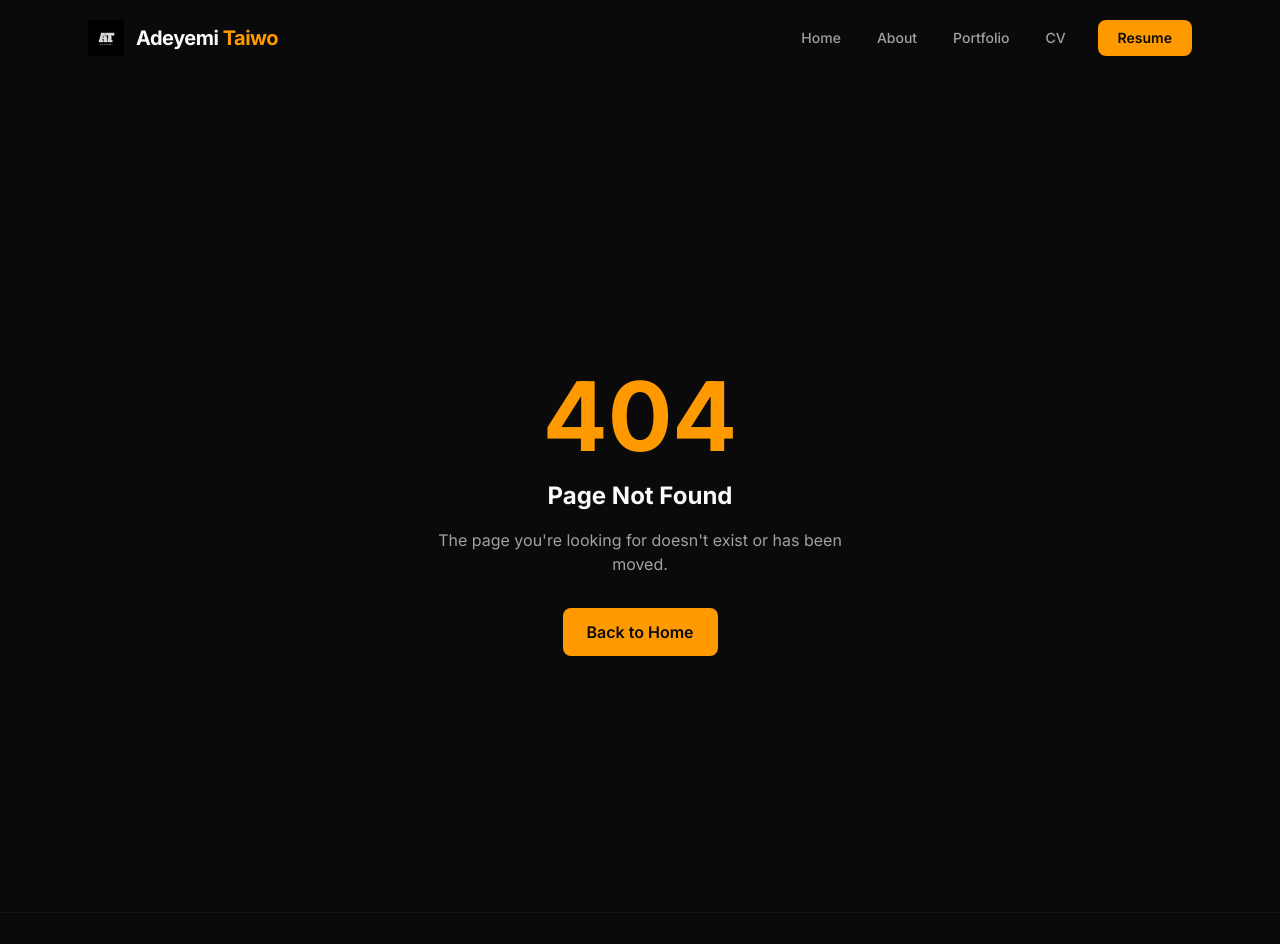
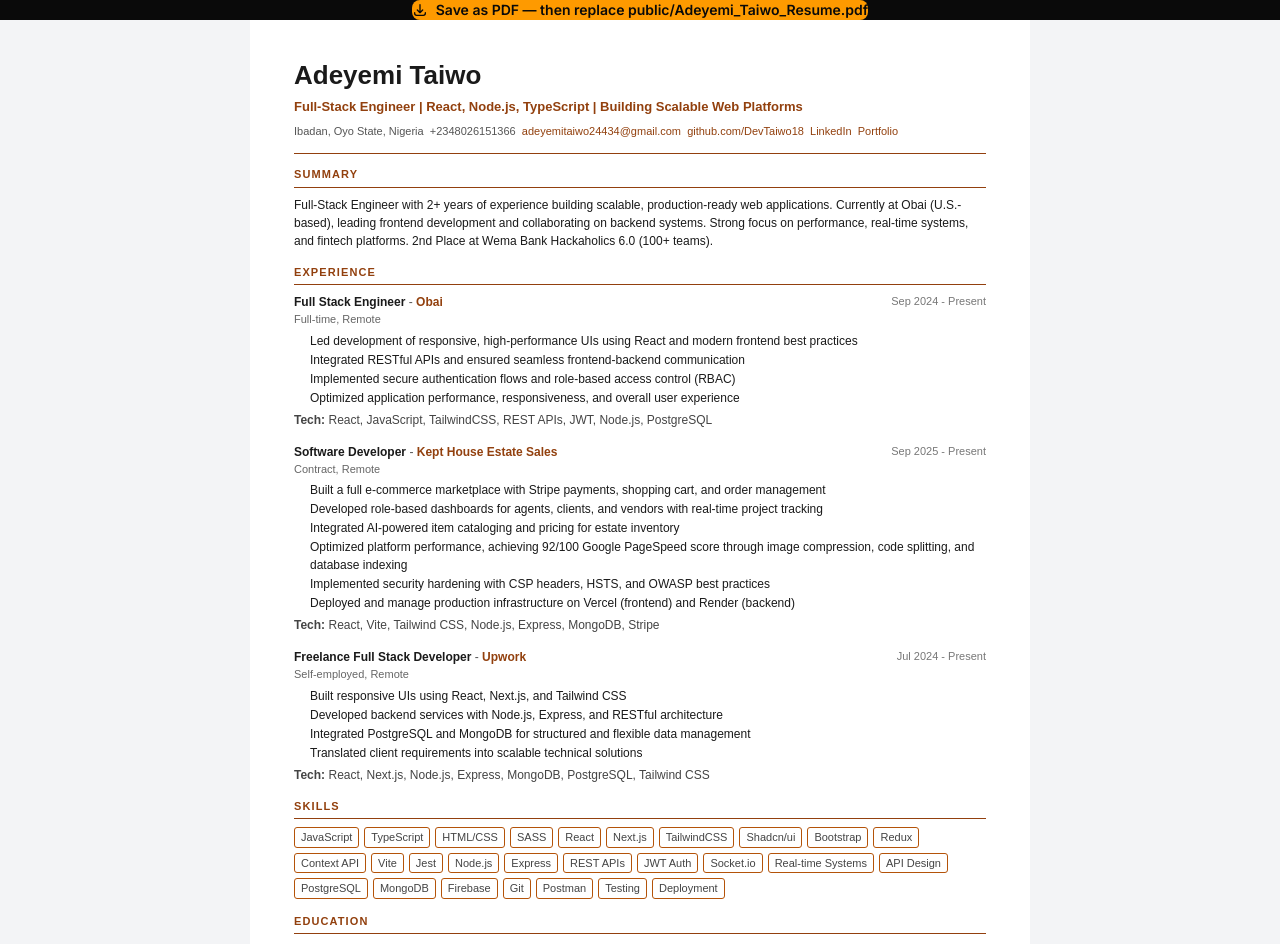
Before and after one commit to DevTaiwo18/adeyemi-portfolio, a React (Vite) app: page /resume-print in a window 1280 px wide. Shown: the top 944 px of the page. Built offline with nearby package versions, Linux system fonts and the light colour scheme.

Commit message:
feat: update resume PDF with Kept House experience, add print page

```diff
--- a/src/App.jsx
+++ b/src/App.jsx
@@ -6,7 +6,7 @@ import HomePage from "./pages/HomePage";
 import AboutPage from "./pages/AboutPage";
 import PortfolioPage from "./pages/PortfolioPage";
 import Sucess from "./components/Sucess";
-import CVPage from "./pages/CVPage";
+import ResumePrint from "./pages/ResumePrint";
 import NotFoundPage from "./pages/NotFoundPage";
 
 const ScrollToTop = () => {
@@ -67,7 +67,6 @@ function AppContent() {
           <Route path="/" element={<HomePage />} />
           <Route path="/about" element={<AboutPage />} />
           <Route path="/portfolio" element={<PortfolioPage />} />
-          <Route path="/cv" element={<CVPage />} />
           <Route path="/sucess" element={<Sucess />} />
           <Route path="*" element={<NotFoundPage />} />
         </Routes>
@@ -82,7 +81,10 @@ function AppContent() {
 function App() {
   return (
     <Router>
-      <AppContent />
+      <Routes>
+        <Route path="/resume-print" element={<ResumePrint />} />
+        <Route path="*" element={<AppContent />} />
+      </Routes>
     </Router>
   );
 }
--- a/src/components/Header.jsx
+++ b/src/components/Header.jsx
@@ -54,9 +54,6 @@ const Header = () => {
           <NavLink to="/portfolio" className={linkClass}>
             Portfolio
           </NavLink>
-          <NavLink to="/cv" className={linkClass}>
-            CV
-          </NavLink>
           <a
             href="/Adeyemi_Taiwo_Resume.pdf"
             target="_blank"
@@ -98,9 +95,6 @@ const Header = () => {
             <NavLink to="/portfolio" className={mobileLinkClass} onClick={() => setIsMenuOpen(false)}>
               Portfolio
             </NavLink>
-            <NavLink to="/cv" className={mobileLinkClass} onClick={() => setIsMenuOpen(false)}>
-              CV
-            </NavLink>
             <a
               href="/Adeyemi_Taiwo_Resume.pdf"
               target="_blank"
--- a/src/pages/CVPage.jsx
+++ b/src/pages/CVPage.jsx
@@ -1,175 +1,135 @@
 import { personalInfo, experiences, education, techStack, achievements } from "../data/siteData";
-
-const Section = ({ title, children }) => (
-  <section className="mb-10">
-    <div className="flex items-center gap-3 mb-5">
-      <h2 className="text-base font-semibold uppercase tracking-widest text-amber-500">{title}</h2>
-      <div className="flex-1 h-px bg-neutral-800" />
-    </div>
-    {children}
-  </section>
-);
 
 const CVPage = () => {
   return (
-    <div className="min-h-screen bg-neutral-950 text-neutral-100 py-16 px-4">
-      <div className="max-w-3xl mx-auto">
+    <>
+      <style>{`
+        @media print {
+          body { background: white !important; }
+          .no-print { display: none !important; }
+          .print-page { box-shadow: none !important; margin: 0 !important; padding: 24px !important; max-width: 100% !important; }
+          a { color: inherit !important; text-decoration: none !important; }
+          @page { margin: 0.6in; }
+        }
+      `}</style>
+
+      {/* Print button - hidden when printing */}
+      <div className="no-print flex justify-center pt-6 pb-2">
+        <button
+          onClick={() => window.print()}
+          className="inline-flex items-center gap-2 px-5 py-2.5 bg-amber-500 text-neutral-950 font-semibold text-sm rounded-lg hover:bg-amber-400 transition-all duration-200"
+        >
+          <svg className="w-4 h-4" fill="none" stroke="currentColor" viewBox="0 0 24 24">
+            <path strokeLinecap="round" strokeLinejoin="round" strokeWidth="2" d="M4 16v1a3 3 0 003 3h10a3 3 0 003-3v-1m-4-4l-4 4m0 0l-4-4m4 4V4" />
+          </svg>
+          Save as PDF
+        </button>
+      </div>
+
+      {/* CV Document */}
+      <div className="print-page max-w-[780px] mx-auto my-6 bg-white text-neutral-900 p-10 shadow-xl font-sans text-[13px] leading-relaxed">
 
         {/* Header */}
-        <div className="mb-10">
-          <h1 className="text-4xl font-bold text-neutral-50">{personalInfo.name}</h1>
-          <p className="text-amber-500 font-medium mt-1 text-lg">{personalInfo.role}</p>
-          <p className="text-neutral-400 mt-3 text-sm leading-relaxed max-w-2xl">
-            Building scalable web platforms and real-time systems across the full stack — from responsive frontends with React and Next.js to robust backend services with Node.js and PostgreSQL.
+        <div className="mb-6">
+          <h1 className="text-3xl font-bold text-neutral-900">{personalInfo.name}</h1>
+          <p className="text-[#b45309] font-semibold mt-0.5 text-base">
+            Full-Stack Engineer | React, Node.js, TypeScript | Building Scalable Web Platforms
           </p>
 
-          {/* Contact row */}
-          <div className="flex flex-wrap gap-x-5 gap-y-2 mt-4 text-sm text-neutral-400">
-            <a href={`mailto:${personalInfo.email}`} className="hover:text-amber-500 transition-colors">
-              {personalInfo.email}
-            </a>
+          {/* Contact */}
+          <div className="flex flex-wrap gap-x-4 gap-y-1 mt-2 text-neutral-600 text-xs">
+            <span>{personalInfo.location}</span>
             <span>{personalInfo.phone}</span>
-            <span>{personalInfo.location}</span>
-          </div>
-
-          {/* Profile links */}
-          <div className="flex flex-wrap gap-3 mt-4">
-            <a
-              href={personalInfo.github}
-              target="_blank"
-              rel="noopener noreferrer"
-              className="inline-flex items-center gap-2 px-4 py-2 bg-neutral-900 border border-neutral-800 rounded-lg text-sm text-neutral-300 hover:border-amber-500 hover:text-amber-500 transition-all duration-200"
-            >
-              <svg className="w-4 h-4" fill="currentColor" viewBox="0 0 24 24">
-                <path d="M12 0C5.374 0 0 5.373 0 12c0 5.302 3.438 9.8 8.207 11.387.599.111.793-.261.793-.577v-2.234c-3.338.726-4.033-1.416-4.033-1.416-.546-1.387-1.333-1.756-1.333-1.756-1.089-.745.083-.729.083-.729 1.205.084 1.839 1.237 1.839 1.237 1.07 1.834 2.807 1.304 3.492.997.107-.775.418-1.305.762-1.604-2.665-.305-5.467-1.334-5.467-5.931 0-1.311.469-2.381 1.236-3.221-.124-.303-.535-1.524.117-3.176 0 0 1.008-.322 3.301 1.23A11.509 11.509 0 0112 5.803c1.02.005 2.047.138 3.006.404 2.291-1.552 3.297-1.23 3.297-1.23.653 1.653.242 2.874.118 3.176.77.84 1.235 1.911 1.235 3.221 0 4.609-2.807 5.624-5.479 5.921.43.372.823 1.102.823 2.222v3.293c0 .319.192.694.801.576C20.566 21.797 24 17.3 24 12c0-6.627-5.373-12-12-12z" />
-              </svg>
-              GitHub
-            </a>
-            <a
-              href={personalInfo.linkedin}
-              target="_blank"
-              rel="noopener noreferrer"
-              className="inline-flex items-center gap-2 px-4 py-2 bg-neutral-900 border border-neutral-800 rounded-lg text-sm text-neutral-300 hover:border-amber-500 hover:text-amber-500 transition-all duration-200"
-            >
-              <svg className="w-4 h-4" fill="currentColor" viewBox="0 0 24 24">
-                <path d="M20.447 20.452h-3.554v-5.569c0-1.328-.027-3.037-1.852-3.037-1.853 0-2.136 1.445-2.136 2.939v5.667H9.351V9h3.414v1.561h.046c.477-.9 1.637-1.85 3.37-1.85 3.601 0 4.267 2.37 4.267 5.455v6.286zM5.337 7.433a2.062 2.062 0 01-2.063-2.065 2.064 2.064 0 112.063 2.065zm1.782 13.019H3.555V9h3.564v11.452zM22.225 0H1.771C.792 0 0 .774 0 1.729v20.542C0 23.227.792 24 1.771 24h20.451C23.2 24 24 23.227 24 22.271V1.729C24 .774 23.2 0 22.222 0h.003z" />
-              </svg>
-              LinkedIn
-            </a>
-            <a
-              href="https://adeyemi-portfolio.vercel.app/"
-              target="_blank"
-              rel="noopener noreferrer"
-              className="inline-flex items-center gap-2 px-4 py-2 bg-neutral-900 border border-neutral-800 rounded-lg text-sm text-neutral-300 hover:border-amber-500 hover:text-amber-500 transition-all duration-200"
-            >
-              <svg className="w-4 h-4" fill="none" stroke="currentColor" viewBox="0 0 24 24">
-                <path strokeLinecap="round" strokeLinejoin="round" strokeWidth="2" d="M21 12a9 9 0 01-9 9m9-9a9 9 0 00-9-9m9 9H3m9 9a9 9 0 01-9-9m9 9c1.657 0 3-4.03 3-9s-1.343-9-3-9m0 18c-1.657 0-3-4.03-3-9s1.343-9 3-9m-9 9a9 9 0 019-9" />
-              </svg>
-              Portfolio
-            </a>
-          </div>
-
-          {/* Download CTA */}
-          <div className="mt-5">
-            <a
-              href="/Adeyemi_Taiwo_Resume.pdf"
-              download
-              className="inline-flex items-center gap-2 px-5 py-2.5 bg-amber-500 text-neutral-950 font-semibold text-sm rounded-lg hover:bg-amber-400 transition-all duration-200"
-            >
-              <svg className="w-4 h-4" fill="none" stroke="currentColor" viewBox="0 0 24 24">
-                <path strokeLinecap="round" strokeLinejoin="round" strokeWidth="2" d="M4 16v1a3 3 0 003 3h10a3 3 0 003-3v-1m-4-4l-4 4m0 0l-4-4m4 4V4" />
-              </svg>
-              Download PDF Resume
-            </a>
+            <a href={`mailto:${personalInfo.email}`} className="text-[#b45309]">{personalInfo.email}</a>
+            <a href={personalInfo.github} className="text-[#b45309]">github.com/DevTaiwo18</a>
+            <a href={personalInfo.linkedin} className="text-[#b45309]">LinkedIn</a>
+            <a href="https://adeyemi-portfolio.vercel.app/" className="text-[#b45309]">Portfolio</a>
           </div>
         </div>
 
+        <hr className="border-[#b45309] mb-5" />
+
+        {/* Summary */}
+        <div className="mb-5">
+          <h2 className="text-xs font-bold uppercase tracking-widest text-[#b45309] mb-2">Summary</h2>
+          <hr className="border-[#b45309] mb-3" />
+          <p className="text-neutral-700">
+            Full-Stack Engineer with 2+ years of experience building scalable, production-ready web applications. Currently
+            at Obai (U.S.-based), leading frontend development and collaborating on backend systems. Strong focus on
+            performance, real-time systems, and fintech platforms. 2nd Place at Wema Bank Hackaholics 6.0 (100+ teams).
+          </p>
+        </div>
+
         {/* Experience */}
-        <Section title="Experience">
-          <div className="space-y-8">
+        <div className="mb-5">
+          <h2 className="text-xs font-bold uppercase tracking-widest text-[#b45309] mb-2">Experience</h2>
+          <hr className="border-[#b45309] mb-3" />
+          <div className="space-y-5">
             {experiences.map((exp, i) => (
               <div key={i}>
-                <div className="flex flex-col sm:flex-row sm:items-start sm:justify-between gap-1 mb-2">
+                <div className="flex justify-between items-start">
                   <div>
-                    <h3 className="font-semibold text-neutral-100">{exp.role}</h3>
-                    <p className="text-amber-500 text-sm">{exp.company} · <span className="text-neutral-400">{exp.type}</span></p>
+                    <span className="font-bold text-neutral-900">{exp.role}</span>
+                    <span className="text-neutral-500"> - </span>
+                    <span className="text-[#b45309] font-semibold">{exp.company}</span>
                   </div>
-                  <span className="text-xs text-neutral-500 whitespace-nowrap mt-1 sm:mt-0">{exp.period}</span>
+                  <span className="text-neutral-500 text-xs whitespace-nowrap ml-4">{exp.period}</span>
                 </div>
-                <p className="text-neutral-400 text-sm mb-2">{exp.description}</p>
-                <ul className="space-y-1 mb-3">
+                <p className="text-neutral-500 text-xs mb-1">{exp.type.replace(" · ", ", ")}</p>
+                <ul className="list-disc list-inside space-y-0.5 text-neutral-700 mb-1.5">
                   {exp.highlights.map((h, j) => (
-                    <li key={j} className="text-sm text-neutral-300 flex gap-2">
-                      <span className="text-amber-500 mt-0.5 shrink-0">▸</span>
-                      <span>{h}</span>
-                    </li>
+                    <li key={j}>{h}</li>
                   ))}
                 </ul>
-                <div className="flex flex-wrap gap-1.5">
-                  {exp.technologies.map((tech, j) => (
-                    <span key={j} className="px-2 py-0.5 bg-neutral-800 border border-neutral-700 rounded text-xs text-neutral-400">
-                      {tech}
-                    </span>
-                  ))}
-                </div>
+                <p className="text-neutral-600"><span className="font-semibold">Tech:</span> {exp.technologies.join(", ")}</p>
               </div>
             ))}
           </div>
-        </Section>
+        </div>
+
+        {/* Skills */}
+        <div className="mb-5">
+          <h2 className="text-xs font-bold uppercase tracking-widest text-[#b45309] mb-2">Skills</h2>
+          <hr className="border-[#b45309] mb-3" />
+          <div className="flex flex-wrap gap-1.5">
+            {techStack.flatMap(cat => cat.skills).map((skill, i) => (
+              <span key={i} className="px-2 py-0.5 border border-[#b45309] rounded text-[11px] text-neutral-700">
+                {skill.name}
+              </span>
+            ))}
+          </div>
+        </div>
 
         {/* Education */}
-        <Section title="Education">
-          <div className="space-y-6">
+        <div className="mb-5">
+          <h2 className="text-xs font-bold uppercase tracking-widest text-[#b45309] mb-2">Education</h2>
+          <hr className="border-[#b45309] mb-3" />
+          <div className="space-y-3">
             {education.map((edu, i) => (
-              <div key={i}>
-                <div className="flex flex-col sm:flex-row sm:items-start sm:justify-between gap-1 mb-1">
-                  <div>
-                    <h3 className="font-semibold text-neutral-100">{edu.institution}</h3>
-                    <p className="text-amber-500 text-sm">{edu.degree} · <span className="text-neutral-400">Grade: {edu.grade}</span></p>
-                  </div>
-                  <span className="text-xs text-neutral-500 whitespace-nowrap mt-1 sm:mt-0">{edu.period}</span>
+              <div key={i} className="flex justify-between items-start">
+                <div>
+                  <p className="font-bold text-neutral-900">{edu.institution}</p>
+                  <p className="text-neutral-600">{edu.degree} (Grade: {edu.grade})</p>
                 </div>
-                <p className="text-neutral-400 text-sm">{edu.description}</p>
+                <span className="text-neutral-500 text-xs whitespace-nowrap ml-4">{edu.period}</span>
               </div>
             ))}
           </div>
-        </Section>
-
-        {/* Skills */}
-        <Section title="Skills">
-          <div className="space-y-3">
-            {techStack.map((cat, i) => (
-              <div key={i} className="flex flex-wrap gap-x-4 gap-y-1 items-baseline">
-                <span className="text-xs font-semibold uppercase tracking-wider text-neutral-500 w-20 shrink-0">{cat.category}</span>
-                <div className="flex flex-wrap gap-1.5">
-                  {cat.skills.map((skill, j) => (
-                    <span key={j} className="px-2 py-0.5 bg-neutral-800 border border-neutral-700 rounded text-xs text-neutral-300">
-                      {skill.name}
-                    </span>
-                  ))}
-                </div>
-              </div>
-            ))}
-          </div>
-        </Section>
+        </div>
 
         {/* Achievements */}
-        <Section title="Achievements">
-          <div className="space-y-3">
-            {achievements.map((ach, i) => (
-              <div key={i} className="flex gap-3">
-                <span className="text-amber-500 mt-0.5 shrink-0">▸</span>
-                <div>
-                  <p className="font-semibold text-neutral-100 text-sm">{ach.title}</p>
-                  <p className="text-neutral-400 text-sm">{ach.description}</p>
-                </div>
-              </div>
-            ))}
-          </div>
-        </Section>
+        <div>
+          <h2 className="text-xs font-bold uppercase tracking-widest text-[#b45309] mb-2">Achievements</h2>
+          <hr className="border-[#b45309] mb-3" />
+          {achievements.map((ach, i) => (
+            <p key={i} className="text-neutral-700">
+              <span className="font-bold text-neutral-900">{ach.title}</span> - {ach.description}
+            </p>
+          ))}
+        </div>
 
       </div>
-    </div>
+    </>
   );
 };
 
--- /dev/null
+++ b/src/pages/ResumePrint.jsx
@@ -0,0 +1,148 @@
+import { personalInfo, experiences, education, techStack, achievements } from "../data/siteData";
+
+const ResumePrint = () => {
+  return (
+    <>
+      <style>{`
+        * { box-sizing: border-box; margin: 0; padding: 0; }
+        body { background: #f3f4f6; }
+        @media print {
+          body { background: white !important; }
+          .no-print { display: none !important; }
+          @page { margin: 0.55in; size: A4; }
+        }
+      `}</style>
+
+      {/* Print button */}
+      <div className="no-print flex justify-center py-6 bg-neutral-950">
+        <button
+          onClick={() => window.print()}
+          className="inline-flex items-center gap-2 px-5 py-2.5 bg-amber-500 text-neutral-950 font-semibold text-sm rounded-lg hover:bg-amber-400 transition-all duration-200"
+        >
+          <svg className="w-4 h-4" fill="none" stroke="currentColor" viewBox="0 0 24 24">
+            <path strokeLinecap="round" strokeLinejoin="round" strokeWidth="2" d="M4 16v1a3 3 0 003 3h10a3 3 0 003-3v-1m-4-4l-4 4m0 0l-4-4m4 4V4" />
+          </svg>
+          Save as PDF — then replace public/Adeyemi_Taiwo_Resume.pdf
+        </button>
+      </div>
+
+      {/* Resume document */}
+      <div
+        style={{
+          maxWidth: "780px",
+          margin: "0 auto 40px",
+          background: "white",
+          padding: "36px 44px",
+          fontFamily: "Arial, Helvetica, sans-serif",
+          fontSize: "12px",
+          lineHeight: "1.5",
+          color: "#1a1a1a",
+        }}
+      >
+        {/* Name & title */}
+        <h1 style={{ fontSize: "26px", fontWeight: "bold", marginBottom: "2px" }}>{personalInfo.name}</h1>
+        <p style={{ fontSize: "13px", color: "#92400e", fontWeight: "600", marginBottom: "6px" }}>
+          Full-Stack Engineer | React, Node.js, TypeScript | Building Scalable Web Platforms
+        </p>
+
+        {/* Contact row */}
+        <p style={{ fontSize: "11px", color: "#555", marginBottom: "14px" }}>
+          {personalInfo.location}&nbsp;&nbsp;
+          {personalInfo.phone}&nbsp;&nbsp;
+          <a href={`mailto:${personalInfo.email}`} style={{ color: "#92400e" }}>{personalInfo.email}</a>&nbsp;&nbsp;
+          <a href={personalInfo.github} style={{ color: "#92400e" }}>github.com/DevTaiwo18</a>&nbsp;&nbsp;
+          <a href={personalInfo.linkedin} style={{ color: "#92400e" }}>LinkedIn</a>&nbsp;&nbsp;
+          <a href="https://adeyemi-portfolio.vercel.app/" style={{ color: "#92400e" }}>Portfolio</a>
+        </p>
+
+        <hr style={{ borderColor: "#92400e", marginBottom: "12px" }} />
+
+        {/* Summary */}
+        <Section title="Summary">
+          <p>
+            Full-Stack Engineer with 2+ years of experience building scalable, production-ready web applications. Currently
+            at Obai (U.S.-based), leading frontend development and collaborating on backend systems. Strong focus on
+            performance, real-time systems, and fintech platforms. 2nd Place at Wema Bank Hackaholics 6.0 (100+ teams).
+          </p>
+        </Section>
+
+        {/* Experience */}
+        <Section title="Experience">
+          {experiences.map((exp, i) => (
+            <div key={i} style={{ marginBottom: "14px" }}>
+              <div style={{ display: "flex", justifyContent: "space-between", alignItems: "flex-start" }}>
+                <div>
+                  <span style={{ fontWeight: "bold" }}>{exp.role}</span>
+                  <span style={{ color: "#555" }}> - </span>
+                  <span style={{ color: "#92400e", fontWeight: "600" }}>{exp.company}</span>
+                </div>
+                <span style={{ color: "#777", fontSize: "11px", whiteSpace: "nowrap", marginLeft: "12px" }}>{exp.period}</span>
+              </div>
+              <p style={{ color: "#666", fontSize: "11px", marginBottom: "4px" }}>{exp.type.replace(" · ", ", ")}</p>
+              <ul style={{ paddingLeft: "16px", marginBottom: "4px" }}>
+                {exp.highlights.map((h, j) => (
+                  <li key={j} style={{ marginBottom: "1px" }}>{h}</li>
+                ))}
+              </ul>
+              <p style={{ color: "#444" }}><strong>Tech:</strong> {exp.technologies.join(", ")}</p>
+            </div>
+          ))}
+        </Section>
+
+        {/* Skills */}
+        <Section title="Skills">
+          <div style={{ display: "flex", flexWrap: "wrap", gap: "5px" }}>
+            {techStack.flatMap(cat => cat.skills).map((skill, i) => (
+              <span
+                key={i}
+                style={{
+                  border: "1px solid #b45309",
+                  borderRadius: "3px",
+                  padding: "1px 6px",
+                  fontSize: "11px",
+                  color: "#444",
+                }}
+              >
+                {skill.name}
+              </span>
+            ))}
+          </div>
+        </Section>
+
+        {/* Education */}
+        <Section title="Education">
+          {education.map((edu, i) => (
+            <div key={i} style={{ display: "flex", justifyContent: "space-between", marginBottom: "8px" }}>
+              <div>
+                <p style={{ fontWeight: "bold" }}>{edu.institution}</p>
+                <p style={{ color: "#555" }}>{edu.degree} (Grade: {edu.grade})</p>
+              </div>
+              <span style={{ color: "#777", fontSize: "11px", whiteSpace: "nowrap", marginLeft: "12px" }}>{edu.period}</span>
+            </div>
+          ))}
+        </Section>
+
+        {/* Achievements */}
+        <Section title="Achievements">
+          {achievements.map((ach, i) => (
+            <p key={i}>
+              <strong>{ach.title}</strong> - {ach.description}
+            </p>
+          ))}
+        </Section>
+      </div>
+    </>
+  );
+};
+
+const Section = ({ title, children }) => (
+  <div style={{ marginBottom: "14px" }}>
+    <h2 style={{ fontSize: "11px", fontWeight: "bold", textTransform: "uppercase", letterSpacing: "0.1em", color: "#92400e", marginBottom: "4px" }}>
+      {title}
+    </h2>
+    <hr style={{ borderColor: "#92400e", marginBottom: "8px" }} />
+    {children}
+  </div>
+);
+
+export default ResumePrint;
```
Also changed, not shown: 1 other file (tests, documents, lock files or other folders).
